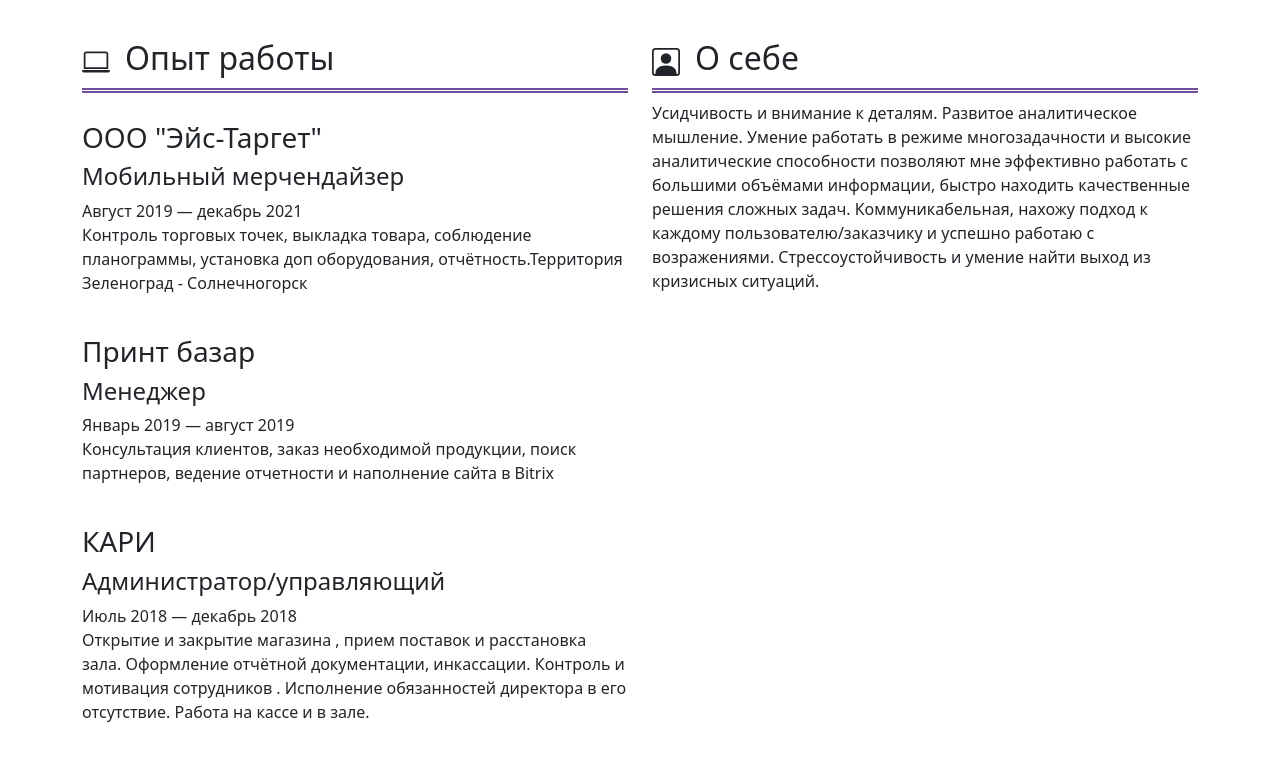
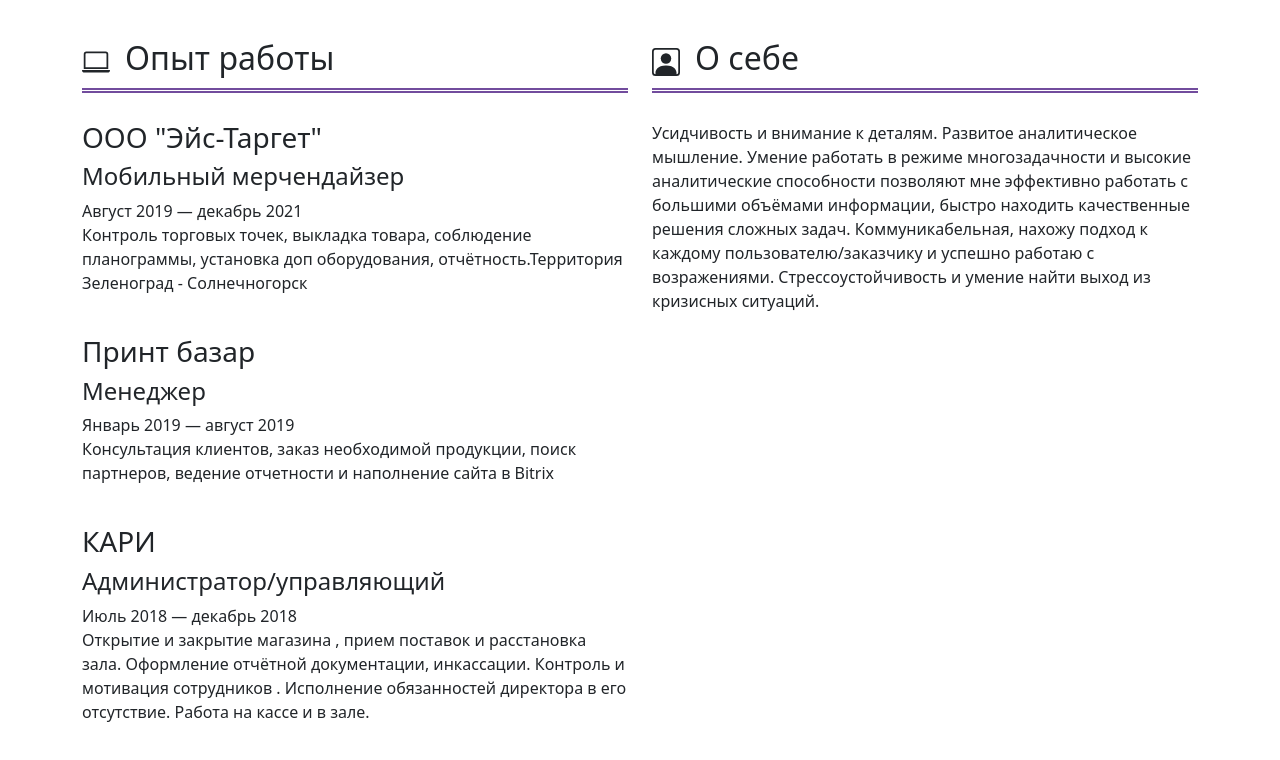
Before and after one commit to SvetaErikova/SvetaErikova.github.io, a plain HTML site: page index.html in a window 1280 px wide. Shown: the part 1034-1794 px from the top of the page. Drawn offline with nearby package versions, Linux system fonts and the light colour scheme.

Commit message:
Add files via upload

```diff
--- a/css/style.css
+++ b/css/style.css
@@ -99,6 +99,10 @@ li {
     opacity: 1;
     transition: all 1.5s;
     transform: translateY(0%);
+}
+
+.about__text {
+    padding-top: 20px;
 }
 
 
```
